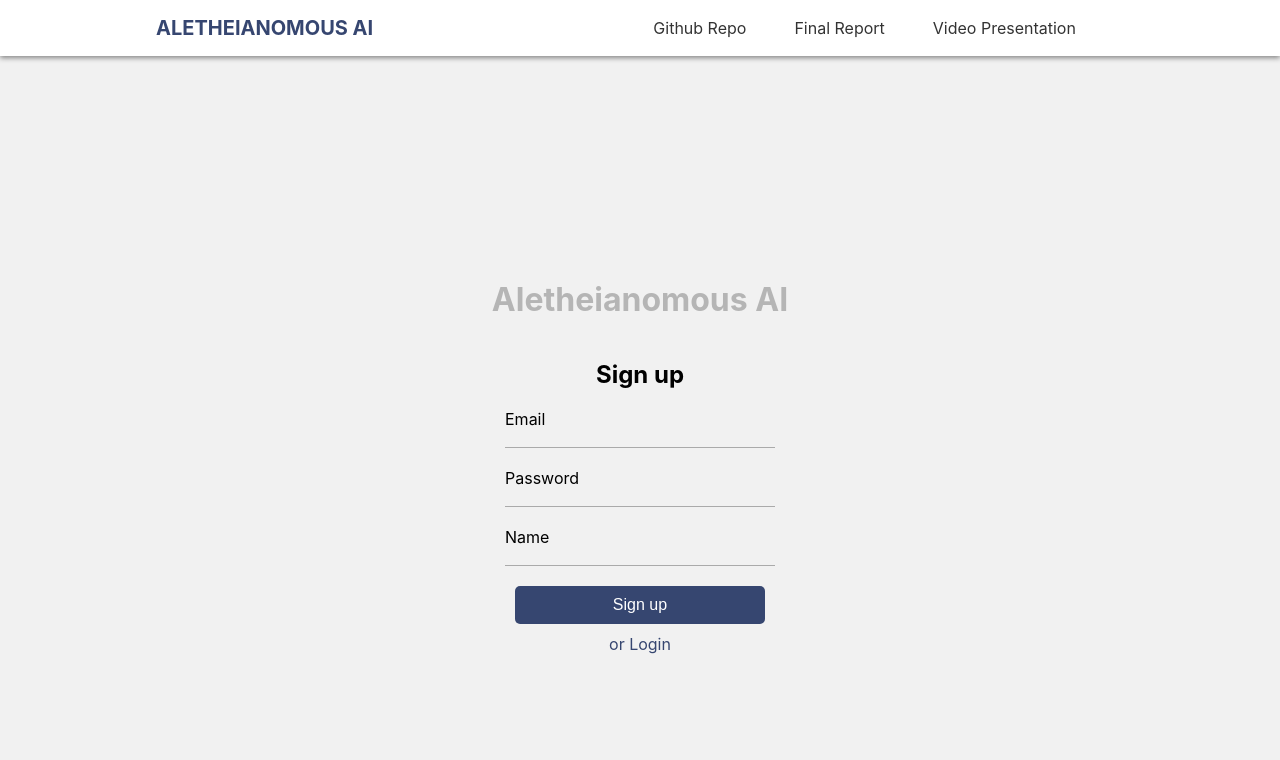
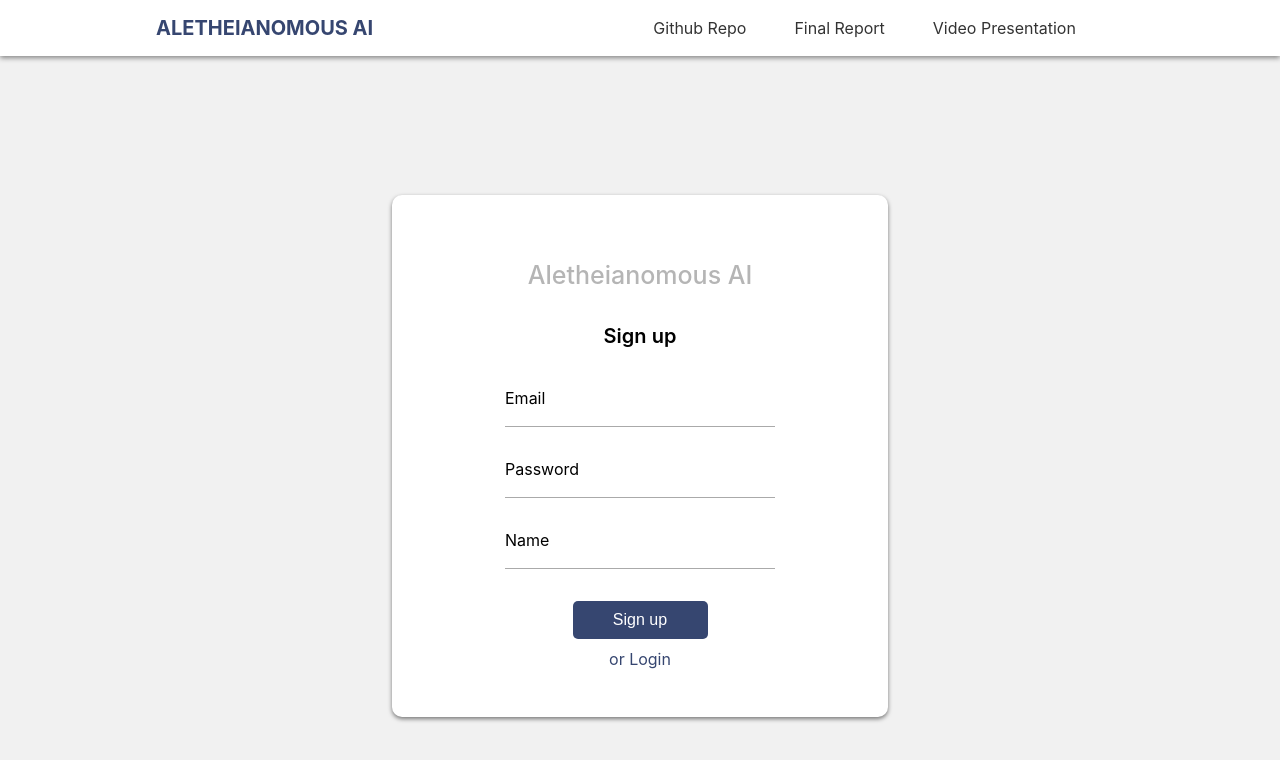
Before and after one commit to Aletheianomous-AI/Chatbot-SP15, a React (Create React App) app: page /signup in a window 1280 px wide. Shown: the top 760 px of the page. Built offline with nearby package versions, Linux system fonts and the light colour scheme.

Commit message:
Enhanced UI Design for Login&Signup Card

```diff
--- a/src/components/Login.js
+++ b/src/components/Login.js
@@ -1,20 +1,22 @@
-import React, { useState } from 'react';
+import React, { useState } from "react";
 import "./styles/Login.css";
 
-
 export const Login = () => {
-  const [email, setEmail] = useState('')
-  const [pass, setPass] = useState('')
+  const [email, setEmail] = useState("");
+  const [pass, setPass] = useState("");
 
   const handleSubmit = (e) => {
     e.preventDefault();
     console.log(email);
-  }
+  };
 
   return (
-      <div className="login">
+    <div className="login-page">
+      <div className="containter-card">
+        <div className="login-content">
           <h1>Aletheianomous AI</h1>
           <h2>Login</h2>
+          <form onSubmit={handleSubmit}>
             <div className="input-box">
               <span className="icon"></span>
               <input type="email" required></input>
@@ -25,9 +27,14 @@ export const Login = () => {
               <input type="password" required></input>
               <label>Password</label>
             </div>
-      <button className="loginButton" type="submit">Login</button>
+            <button className="loginButton" type="submit">
+              Login
+            </button>
+          </form>
           <div className="signup-link">
             <a href="Signup">or Sign Up</a>
+          </div>
+        </div>
       </div>
     </div>
   );
--- a/src/components/Signup.js
+++ b/src/components/Signup.js
@@ -1,11 +1,11 @@
-import React, { useState } from 'react';
-import './styles/Signup.css';
+import React, { useState } from "react";
+import "./styles/Signup.css";
 
 const Signup = () => {
   const [formData, setFormData] = useState({
-    email: '',
-    password: '',
-    name: ''
+    email: "",
+    password: "",
+    name: "",
   });
 
   const [redirect, setRedirect] = useState(false); // State to manage redirection
@@ -19,54 +19,78 @@ const Signup = () => {
 
     try {
       // Send sign-up data to backend server using fetch API
-      const response = await fetch('/signup', {
-        method: 'POST',
+      const response = await fetch("/signup", {
+        method: "POST",
         headers: {
-          'Content-Type': 'application/json'
+          "Content-Type": "application/json",
         },
-        body: JSON.stringify(formData)
+        body: JSON.stringify(formData),
       });
 
       if (!response.ok) {
-        throw new Error('Failed to sign up');
+        throw new Error("Failed to sign up");
       }
 
       // Set redirect to true after successful sign-up
       setRedirect(true);
     } catch (error) {
-      console.error('Error signing up:', error);
+      console.error("Error signing up:", error);
     }
   };
 
   // Redirect to login page if redirect state is true
   if (redirect) {
-    window.location.href = '/login';
+    window.location.href = "/login";
   }
 
   return (
-    <div className="signup">
+    <div className="signup-page">
+      <div className="containter-card">
+        <div className="signup-content">
           <h1>Aletheianomous AI</h1>
           <h2>Sign up</h2>
           <form onSubmit={handleSubmit}>
             <div className="input-box">
               <span className="icon"></span>
-          <input type="email" name="email" value={formData.email} onChange={handleChange} required />
+              <input
+                type="email"
+                name="email"
+                value={formData.email}
+                onChange={handleChange}
+                required
+              />
               <label>Email</label>
             </div>
             <div className="input-box">
               <span className="icon"></span>
-          <input type="password" name="password" value={formData.password} onChange={handleChange} required />
+              <input
+                type="password"
+                name="password"
+                value={formData.password}
+                onChange={handleChange}
+                required
+              />
               <label>Password</label>
             </div>
             <div className="input-box">
               <span className="icon"></span>
-          <input type="text" name="name" value={formData.name} onChange={handleChange} required />
+              <input
+                type="text"
+                name="name"
+                value={formData.name}
+                onChange={handleChange}
+                required
+              />
               <label>Name</label>
             </div>
-        <button className="signupButton" type="submit">Sign up</button>
+            <button className="signupButton" type="submit">
+              Sign up
+            </button>
           </form>
           <div className="login-link">
             <a href="/login">or Login</a> {/* Link to login page */}
+          </div>
+        </div>
       </div>
     </div>
   );
--- a/src/components/styles/Login.css
+++ b/src/components/styles/Login.css
@@ -1,18 +1,43 @@
-
-.login {
+.login-page {
+  display: flex;
+  justify-content: center;
+  align-items: center;
+  height: 100vh;
+}
+.containter-card {
+  background-color: #fff;
+  border-radius: 10px;
+  box-shadow: 0 2px 4px rgba(0, 0, 0, 0.5);
+  width: 400px;
+  height: auto;
+}
+.login-content {
   display: flex;
   flex-direction: column;
   align-items: center;
   justify-content: center;
-    height: 100vh;
 }
 
-  .login h1 {
-    color: #B5B5B5;
+.login-content h1 {
+  color: #b5b5b5;
+  font-size: 25px;
+  font-weight: 500;
+}
+.login-content h2 {
+  font-size: 20px;
+  font-weight: 600;
+  margin-bottom: 2em;
+}
+
+.login-content form {
+  display: flex;
+  flex-direction: column;
+  align-items: center;
+  justify-content: center;
 }
 
 .input-box {
-    margin-bottom: 20px;
+  margin-bottom: 2em;
   position: relative;
 }
 
@@ -42,7 +67,7 @@
 }
 
 .loginButton {
-    width: 250px;
+  width: 50%;
   padding: 10px;
   font-size: 16px;
   border: none;
@@ -58,7 +83,7 @@
 }
 
 .signup-link {
-    margin-top: 10px;
+  margin-top: 15px;
 }
 
 .signup-link a {
--- a/src/components/styles/Signup.css
+++ b/src/components/styles/Signup.css
@@ -1,18 +1,45 @@
+.signup-page {
+  display: flex;
+  justify-content: center;
+  align-items: center;
+  height: 100vh;
+}
+.containter-card {
+  background-color: #fff;
+  border-radius: 10px;
+  box-shadow: 0 2px 4px rgba(0, 0, 0, 0.5);
+  width: 400px;
+  height: auto;
+  padding: 3em;
+}
 
-.signup {
+.signup-content {
   display: flex;
   flex-direction: column;
   align-items: center;
   justify-content: center;
-    height: 100vh;
 }
 
-  .signup h1 {
-    color: #B5B5B5;
+.signup-content h1 {
+  color: #b5b5b5;
+  font-size: 25px;
+  font-weight: 500;
+}
+.signup-content h2 {
+  font-size: 20px;
+  font-weight: 600;
+  margin-bottom: 2em;
+}
+
+.signup-content form {
+  display: flex;
+  flex-direction: column;
+  align-items: center;
+  justify-content: center;
 }
 
 .input-box {
-    margin-bottom: 20px;
+  margin-bottom: 2em;
   position: relative;
 }
 
@@ -42,7 +69,7 @@
 }
 
 .signupButton {
-    width: 250px;
+  width: 50%;
   padding: 10px;
   font-size: 16px;
   border: none;
```
Lines whose indentation alone changed are shown as unchanged.
